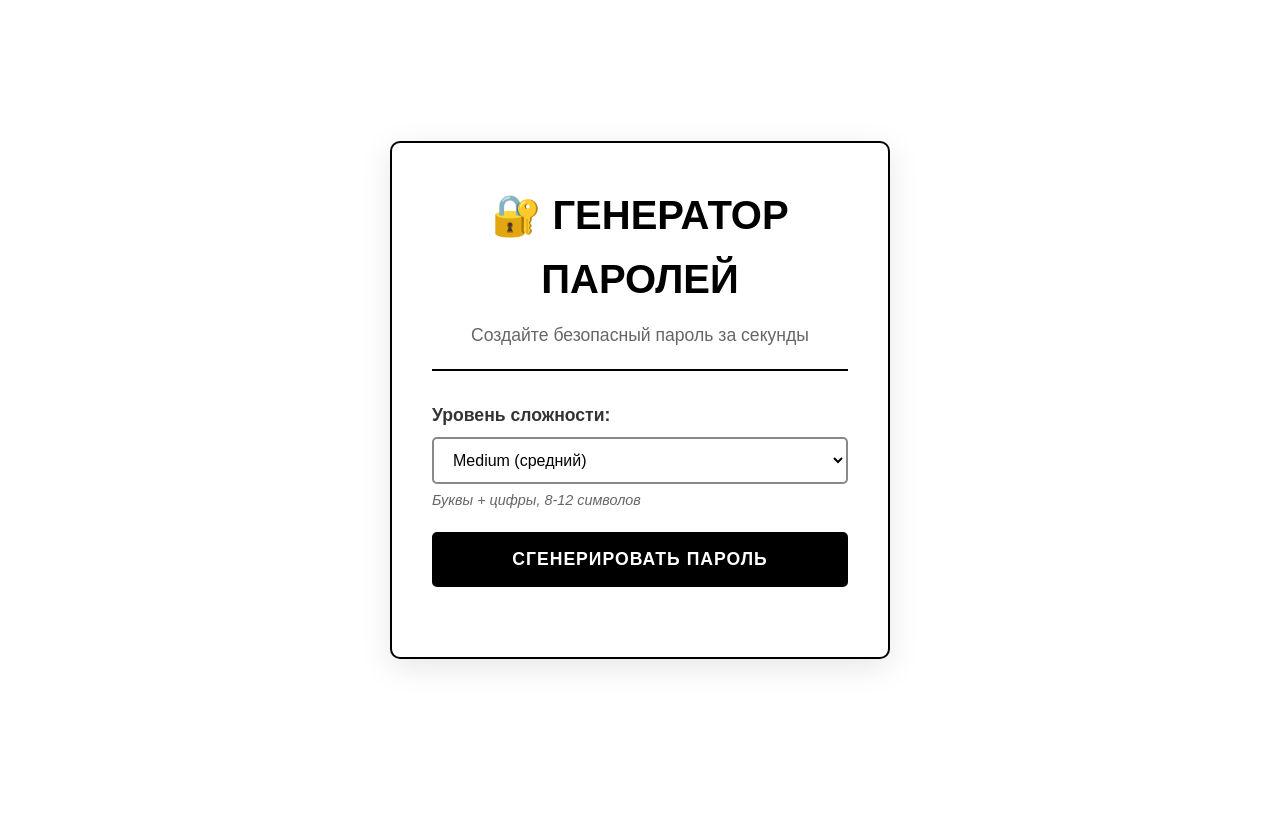
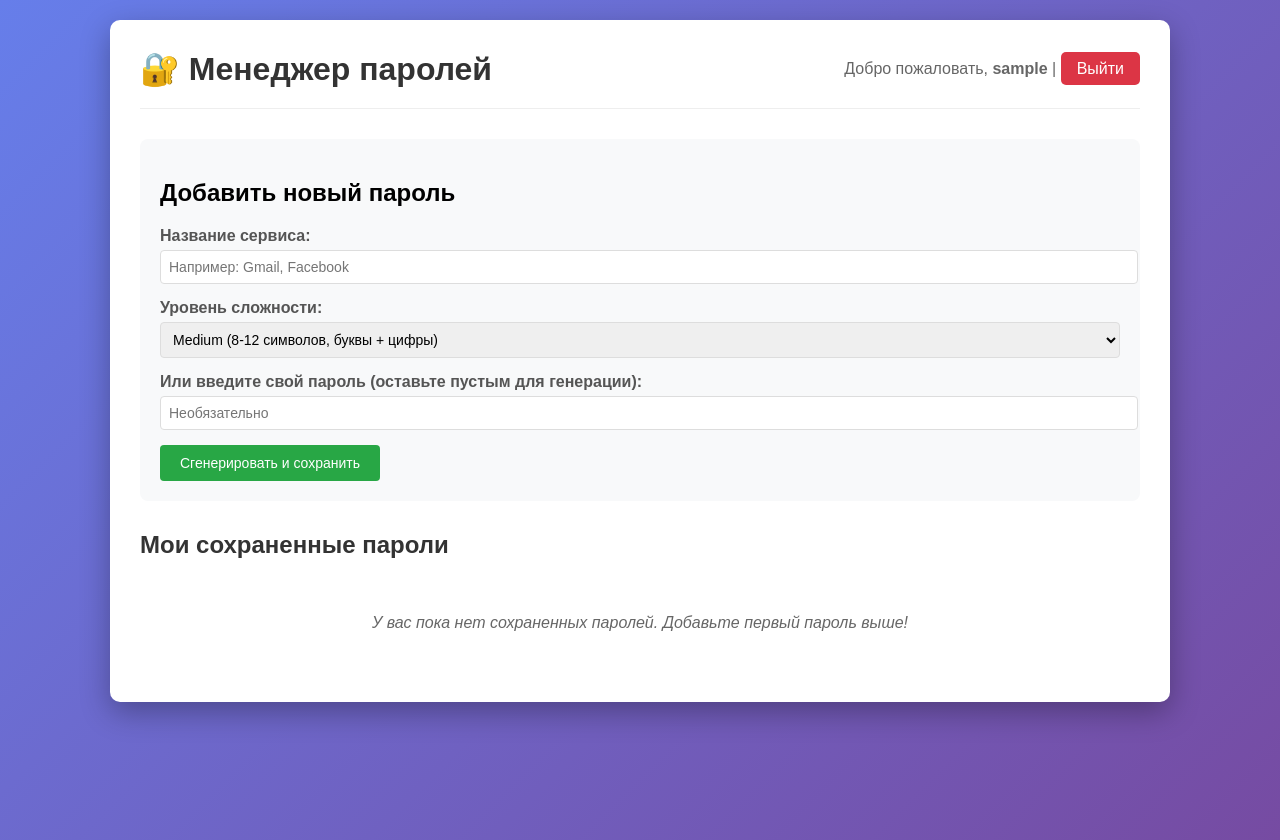
Before and after one commit to westyyk/webgenerator, a Flask app: page / in a window 1280 px wide. Before the commit the page ends 667 px from the top, so only its background shows below. Run offline with Flask 3, Linux system fonts and the light colour scheme; the visitor is signed in with stand-in values (Sample User, id 1).

Commit message:
Update index.html

```diff
--- a/templates/index.html
+++ b/templates/index.html
@@ -3,110 +3,192 @@
 <head>
     <meta charset="UTF-8">
     <meta name="viewport" content="width=device-width, initial-scale=1.0">
-    <title>Генератор паролей</title>
-    <link rel="stylesheet" href="{{ url_for('static', filename='style.css') }}">
+    <title>Менеджер паролей</title>
+    <style>
+        body {
+            font-family: Arial, sans-serif;
+            background: linear-gradient(135deg, #667eea 0%, #764ba2 100%);
+            margin: 0;
+            padding: 20px;
+            min-height: 100vh;
+        }
+        .container {
+            max-width: 1000px;
+            margin: 0 auto;
+            background: white;
+            padding: 30px;
+            border-radius: 10px;
+            box-shadow: 0 10px 30px rgba(0,0,0,0.3);
+        }
+        .header {
+            display: flex;
+            justify-content: space-between;
+            align-items: center;
+            margin-bottom: 30px;
+            border-bottom: 1px solid #eee;
+            padding-bottom: 20px;
+        }
+        h1 {
+            color: #333;
+            margin: 0;
+        }
+        .user-info {
+            color: #666;
+        }
+        .logout-btn {
+            background: #dc3545;
+            color: white;
+            padding: 8px 16px;
+            text-decoration: none;
+            border-radius: 5px;
+        }
+        .logout-btn:hover {
+            background: #c82333;
+        }
+        .flash-messages {
+            margin-bottom: 20px;
+        }
+        .flash-success {
+            background: #d4edda;
+            color: #155724;
+            padding: 10px;
+            border-radius: 5px;
+            margin-bottom: 10px;
+        }
+        .flash-error {
+            background: #f8d7da;
+            color: #721c24;
+            padding: 10px;
+            border-radius: 5px;
+            margin-bottom: 10px;
+        }
+        .form-section {
+            background: #f8f9fa;
+            padding: 20px;
+            border-radius: 8px;
+            margin-bottom: 30px;
+        }
+        .form-group {
+            margin-bottom: 15px;
+        }
+        label {
+            display: block;
+            margin-bottom: 5px;
+            color: #555;
+            font-weight: bold;
+        }
+        input[type="text"],
+        input[type="password"],
+        select {
+            width: 100%;
+            padding: 8px;
+            border: 1px solid #ddd;
+            border-radius: 4px;
+            font-size: 14px;
+        }
+        button {
+            background: #28a745;
+            color: white;
+            padding: 10px 20px;
+            border: none;
+            border-radius: 4px;
+            cursor: pointer;
+            font-size: 14px;
+        }
+        button:hover {
+            background: #218838;
+        }
+        .passwords-section h2 {
+            color: #333;
+            margin-bottom: 15px;
+        }
+        .password-item {
+            background: white;
+            border: 1px solid #ddd;
+            border-radius: 5px;
+            padding: 15px;
+            margin-bottom: 10px;
+        }
+        .password-service {
+            font-weight: bold;
+            color: #333;
+        }
+        .password-value {
+            font-family: monospace;
+            background: #f8f9fa;
+            padding: 5px 10px;
+            border-radius: 3px;
+            margin-top: 5px;
+        }
+        .no-passwords {
+            text-align: center;
+            color: #666;
+            font-style: italic;
+            padding: 40px;
+        }
+    </style>
 </head>
 <body>
     <div class="container">
         <div class="header">
-            <h1>🔐 ГЕНЕРАТОР ПАРОЛЕЙ</h1>
-            <p>Создайте безопасный пароль за секунды</p>
+            <h1>🔐 Менеджер паролей</h1>
+            <div class="user-info">
+                Добро пожаловать, <strong>{{ username }}</strong> |
+                <a href="{{ url_for('logout') }}" class="logout-btn">Выйти</a>
+            </div>
         </div>
 
-        <div class="controls">
-            <div class="form-group">
-                <label for="level">Уровень сложности:</label>
-                <select id="level">
-                    <option value="Light">Light (лёгкий)</option>
-                    <option value="Medium" selected>Medium (средний)</option>
-                    <option value="Hard">Hard (сложный)</option>
-                </select>
-                <div class="level-info" id="levelInfo">
-                    Буквы, 8-12 символов
-                </div>
-            </div>
-
-            <button class="btn" onclick="generatePassword()">
-                СГЕНЕРИРОВАТЬ ПАРОЛЬ
-            </button>
+        <div class="flash-messages">
+            {% with messages = get_flashed_messages(with_categories=true) %}
+                {% if messages %}
+                    {% for category, message in messages %}
+                        <div class="flash-{{ category }}">{{ message }}</div>
+                    {% endfor %}
+                {% endif %}
+            {% endwith %}
         </div>
 
-        <div class="result" id="result">
-            <h3>Ваш сгенерированный пароль:</h3>
-            <div class="password-display" id="password"></div>
-            <button class="copy-btn" onclick="copyPassword()">
-                📋 КОПИРОВАТЬ В БУФЕР ОБМЕНА
-            </button>
+        <div class="form-section">
+            <h2>Добавить новый пароль</h2>
+            <form method="POST" action="{{ url_for('generate_password') }}">
+                <div class="form-group">
+                    <label for="service">Название сервиса:</label>
+                    <input type="text" id="service" name="service" required placeholder="Например: Gmail, Facebook">
+                </div>
+
+                <div class="form-group">
+                    <label for="complexity">Уровень сложности:</label>
+                    <select id="complexity" name="complexity">
+                        <option value="Light">Light (6-8 символов, только буквы)</option>
+                        <option value="Medium" selected>Medium (8-12 символов, буквы + цифры)</option>
+                        <option value="Hard">Hard (12-16 символов, все символы)</option>
+                    </select>
+                </div>
+
+                <div class="form-group">
+                    <label for="custom_password">Или введите свой пароль (оставьте пустым для генерации):</label>
+                    <input type="password" id="custom_password" name="custom_password" placeholder="Необязательно">
+                </div>
+
+                <button type="submit">Сгенерировать и сохранить</button>
+            </form>
+        </div>
+
+        <div class="passwords-section">
+            <h2>Мои сохраненные пароли</h2>
+            {% if passwords %}
+                {% for item in passwords %}
+                    <div class="password-item">
+                        <div class="password-service">{{ item.service }}</div>
+                        <div class="password-value">{{ item.password }}</div>
+                    </div>
+                {% endfor %}
+            {% else %}
+                <div class="no-passwords">
+                    У вас пока нет сохраненных паролей. Добавьте первый пароль выше!
+                </div>
+            {% endif %}
         </div>
     </div>
-
-    <script>
-        // Обновление информации об уровне сложности
-        document.getElementById('level').addEventListener('change', function() {
-            const levelInfo = {
-                'Light': 'Только буквы, 6-8 символов',
-                'Medium': 'Буквы + цифры, 8-12 символов',
-                'Hard': 'Буквы + цифры + спецсимволы, 12-16 символов'
-            };
-            document.getElementById('levelInfo').textContent = levelInfo[this.value];
-        });
-
-        // Инициализация информации при загрузке
-        document.addEventListener('DOMContentLoaded', function() {
-            document.getElementById('level').dispatchEvent(new Event('change'));
-        });
-
-        async function generatePassword() {
-            const level = document.getElementById('level').value;
-            const button = document.querySelector('.btn');
-
-            // Визуальная обратная связь
-            button.textContent = 'ГЕНЕРАЦИЯ...';
-            button.disabled = true;
-
-            try {
-                const response = await fetch('/generate', {
-                    method: 'POST',
-                    headers: {
-                        'Content-Type': 'application/x-www-form-urlencoded',
-                    },
-                    body: `level=${level}`
-                });
-
-                const data = await response.json();
-
-                if (data.password) {
-                    document.getElementById('password').textContent = data.password;
-                    const resultDiv = document.getElementById('result');
-                    resultDiv.style.display = 'block';
-                    resultDiv.classList.add('fade-in');
-                } else {
-                    alert('Ошибка: ' + data.error);
-                }
-            } catch (error) {
-                alert('Ошибка соединения: ' + error.message);
-            } finally {
-                button.textContent = 'СГЕНЕРИРОВАТЬ ПАРОЛЬ';
-                button.disabled = false;
-            }
-        }
-
-        function copyPassword() {
-            const password = document.getElementById('password').textContent;
-            navigator.clipboard.writeText(password).then(() => {
-                const copyBtn = document.querySelector('.copy-btn');
-                const originalText = copyBtn.textContent;
-                copyBtn.textContent = '✓ СКОПИРОВАНО!';
-                copyBtn.style.backgroundColor = '#333';
-
-                setTimeout(() => {
-                    copyBtn.textContent = originalText;
-                    copyBtn.style.backgroundColor = '';
-                }, 2000);
-            }).catch(err => {
-                alert('Не удалось скопировать пароль: ' + err);
-            });
-        }
-    </script>
 </body>
 </html>
```
